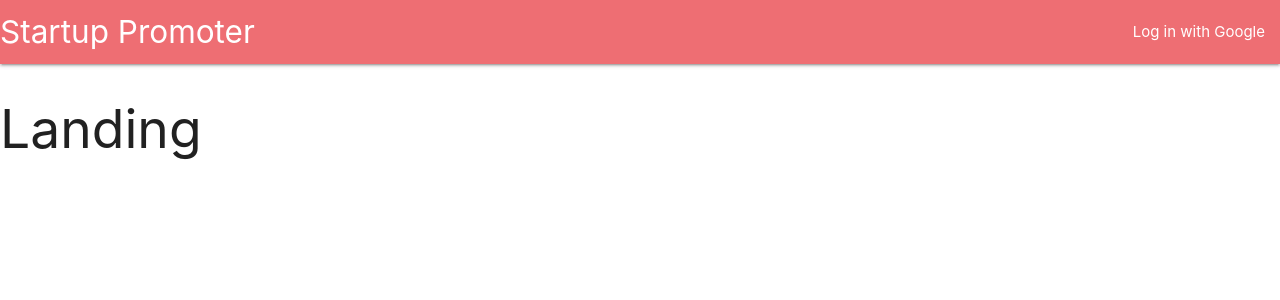
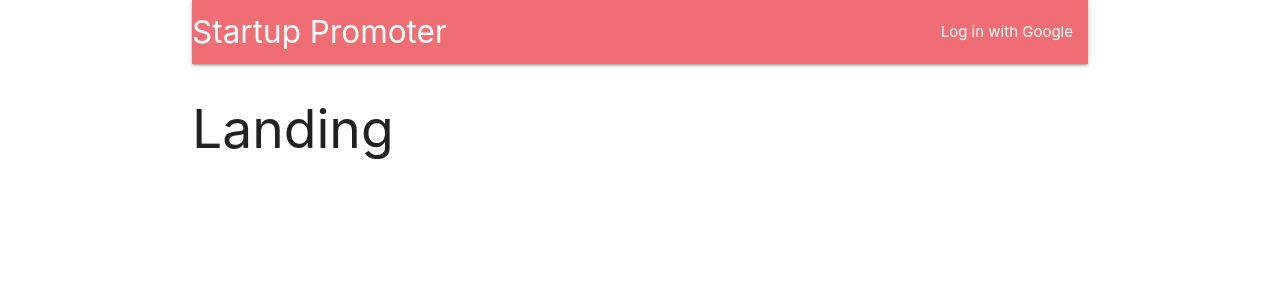
Before and after one commit to Jameem/startup-promotion, a React (Create React App) app in the folder client/: page / in a window 1280 px wide. Shown: the top 300 px of the page. Built offline with nearby package versions, Linux system fonts and the light colour scheme.

Commit message:
setup redux thunk

```diff
--- a/client/package.json
+++ b/client/package.json
@@ -6,6 +6,7 @@
     "@testing-library/jest-dom": "^4.2.4",
     "@testing-library/react": "^9.5.0",
     "@testing-library/user-event": "^7.2.1",
+    "axios": "^0.19.2",
     "http-proxy-middleware": "^0.21.0",
     "materialize-css": "^1.0.0-rc.2",
     "react": "^16.13.1",
@@ -13,7 +14,8 @@
     "react-redux": "^7.2.0",
     "react-router-dom": "^5.2.0",
     "react-scripts": "3.4.1",
-    "redux": "^4.0.5"
+    "redux": "^4.0.5",
+    "redux-thunk": "^2.3.0"
   },
   "scripts": {
     "start": "react-scripts start",
--- /dev/null
+++ b/client/src/actions/index.js
@@ -0,0 +1,6 @@
+import axios from "axios"
+import { FETCH_USER } from "./types"
+
+const fetchUser = () => {
+  axios.get("/api/user")
+}
--- /dev/null
+++ b/client/src/actions/types.js
@@ -0,0 +1 @@
+export const FETCH_USER = "fetch_user"
--- a/client/src/components/App.js
+++ b/client/src/components/App.js
@@ -8,7 +8,7 @@ const Landing = () => <h2>Landing</h2>
 
 const App = () => {
   return (
-    <div>
+    <div className="container">
       <BrowserRouter>
         <div>
           <Header></Header>
--- a/client/src/index.js
+++ b/client/src/index.js
@@ -3,6 +3,7 @@ import React from "react"
 import ReactDOM from "react-dom"
 import { Provider } from "react-redux"
 import { createStore, applyMiddleware } from "redux"
+import reduxThunk from "redux-thunk"
 
 import App from "./components/App"
 import reducers from "./reducers"
```
Also changed, not shown: client/src/setupProxy.js (+6 -4 lines), 1 other file (tests, documents, lock files or other folders).
